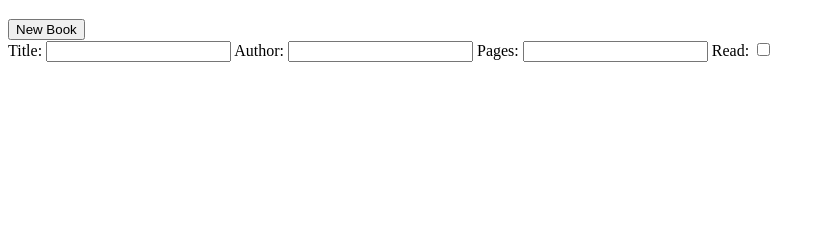
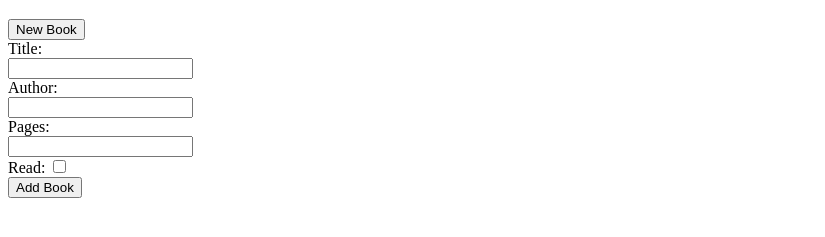
Before and after one commit to lebogang187/Project-Library, a plain HTML site: page index.html in a window 1280 px wide. Both pictures are taken after a click on the button "New Book". Shown: the part 61-298 px from the top of the page, without its empty margins (0-825 px from the left). Drawn offline with Linux system fonts and the light colour scheme.

Commit message:
Added breaks<br> to enhance the look and an button to add the book

```diff
--- a/index.html
+++ b/index.html
@@ -12,14 +12,15 @@
     <div>
         <button id="new-book-btn">New Book</button>
         <form id="new-book-form" style="display: none;">
-            <label for="title">Title:</label>
-            <input type="text" id="title">
-            <label for="author">Author:</label>
-            <input type="text" id="author">
-            <label for="pages">Pages:</label>
-            <input type="number" id="pages">
+            <label for="title">Title:</label><br>
+            <input type="text" id="title"><br>
+            <label for="author">Author:</label><br>
+            <input type="text" id="author"><br>
+            <label for="pages">Pages:</label><br>
+            <input type="number" id="pages"><br>
             <label for="read">Read:</label>
-            <input type="checkbox" id="read">
+            <input type="checkbox" id="read"><br>
+            <input type="submit" id="submit-btn" value="Add Book">
         </form>
     </div>
 </body>
```
